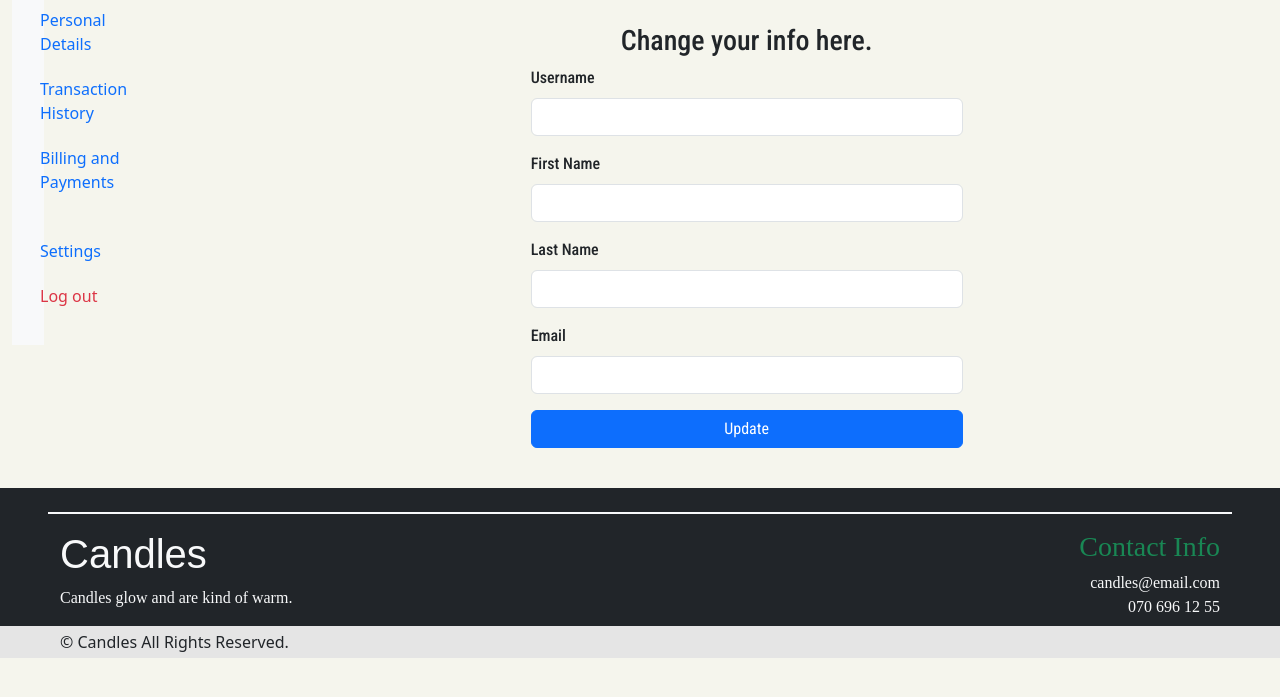
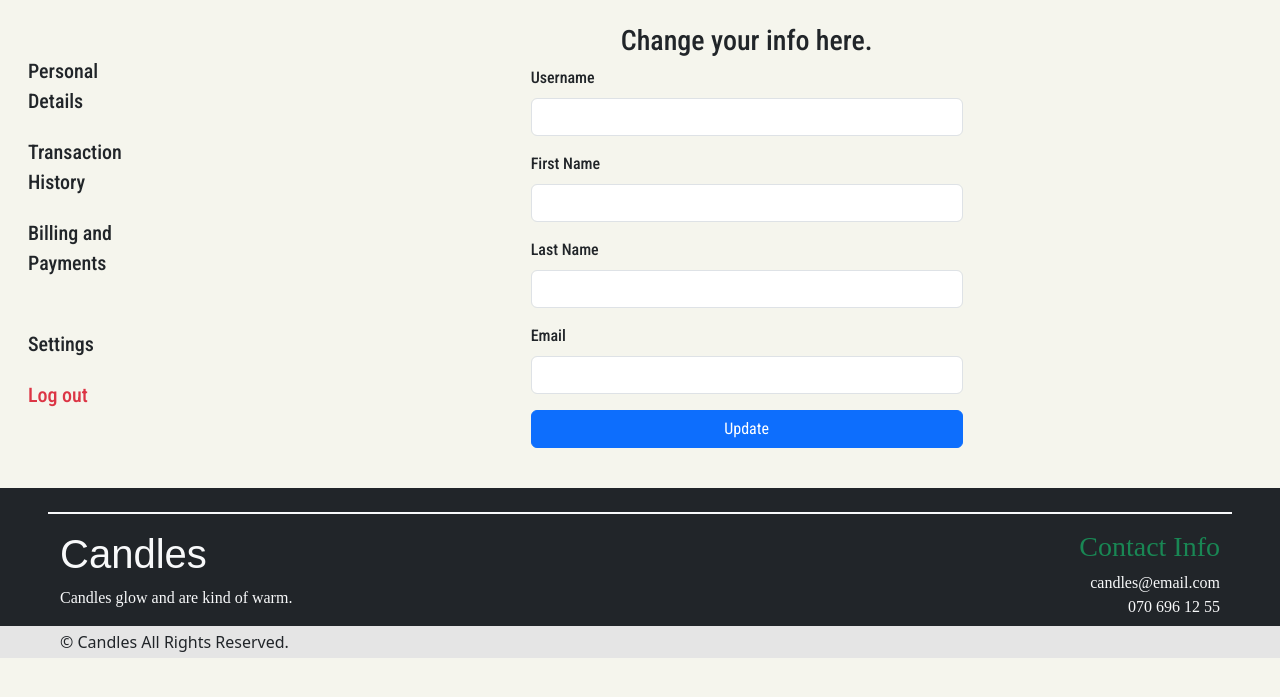
Before and after one commit to tsiapalis/webshop_group, a Django app: page /my-profile/ in a window 1280 px wide. Shown: the part 86-783 px from the top of the page. Run offline with Django 5.2, Linux system fonts and the light colour scheme; some web fonts are replaced.

Commit message:
styling for my_profile/sidebar simplifyed

```diff
--- a/templates/core_app/my_profile/sidebar.html
+++ b/templates/core_app/my_profile/sidebar.html
@@ -1,21 +1,27 @@
-<div class="container-fluid">
-    <div class="row">
-        <nav class="col-md-3 col-lg-2 d-md-block bg-light sidebar">
-            <div class="position-sticky">
-                <ul class="nav flex-column">
-                    <li class="nav-item"><a class="nav-link active" aria-current="page" href="{% url 'core_app:details' %}">Personal Details</a>
+<nav class="pt-5 col-md-3 col-lg-2 d-md-block">
+    <ul class="nav flex-column roboto-font fs-5">
+        <li class="nav-item">
+            <a class="nav-link text-dark" aria-current="page" href="{% url 'core_app:details' %}">
+                Personal Details
+            </a>
         </li>
-                    <li class="nav-item"><a class="nav-link" href="{% url 'core_app:transactions' %}">Transaction History</a>
+        <li class="nav-item">
+            <a class="nav-link text-dark" href="{% url 'core_app:transactions' %}">Transaction
+                History
+            </a>
         </li>
-                    <li class="nav-item"><a class="nav-link" href="{% url 'core_app:billing' %}">Billing and Payments</a>
+        <li class="nav-item">
+            <a class="nav-link text-dark" href="{% url 'core_app:billing' %}">Billing and
+                Payments
+            </a>
         </li>
-                    <li class="nav-item"><a class="nav-link" href="{% url 'core_app:settings' %}">Settings</a>
+        <li class="nav-item">
+            <a class="nav-link text-dark" href="{% url 'core_app:settings' %}">Settings</a>
         </li>
-                    <li class="nav-item"><a class="nav-link text-danger" href="{% url 'core_app:review' %}">Log out</a>
+        <li class="nav-item">
+            <a class="nav-link text-danger" href="{% url 'core_app:review' %}">
+                Log out
+            </a>
         </li>
     </ul>
-            </div>
 </nav>
-
-    </div>
-</div>
```
Lines whose indentation alone changed are shown as unchanged.
